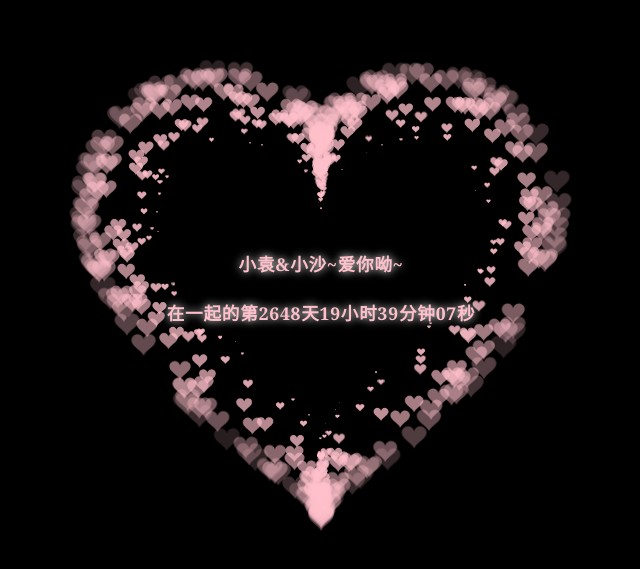
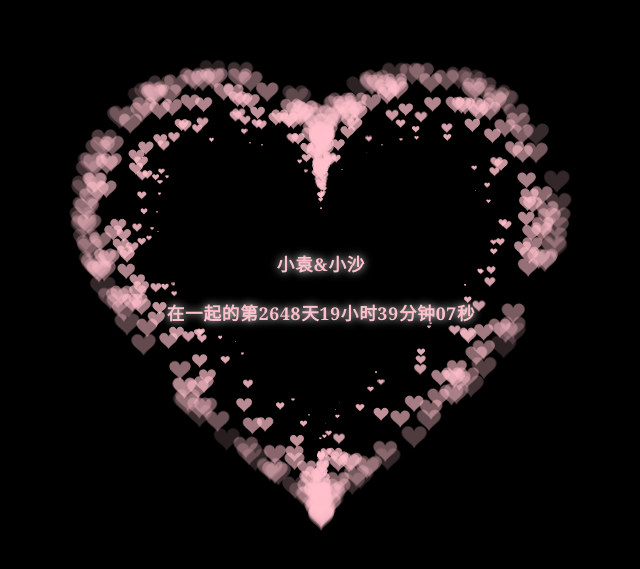
Before and after one commit to leitaosha/lover, a plain HTML site: page index.html in a window 1280 px wide. Shown: the part 109-678 px from the top of the page, without its empty margins (319-959 px from the left). Drawn offline with Linux system fonts and the light colour scheme.

Commit message:
Update index.html

```diff
--- a/index.html
+++ b/index.html
@@ -79,7 +79,7 @@
 </head>
 
 <body>
-<div class="love_you"><p style="text-align: center">小袁&小沙~爱你呦~</p></br>
+<div class="love_you"><p style="text-align: center">小袁&小沙</p></br>
     <p style="text-align: center" id="togetherDay"></p>
 </div>
 <audio id="music" src="loveqk.mp3" autoplay loop="false" autostart></audio>
```
